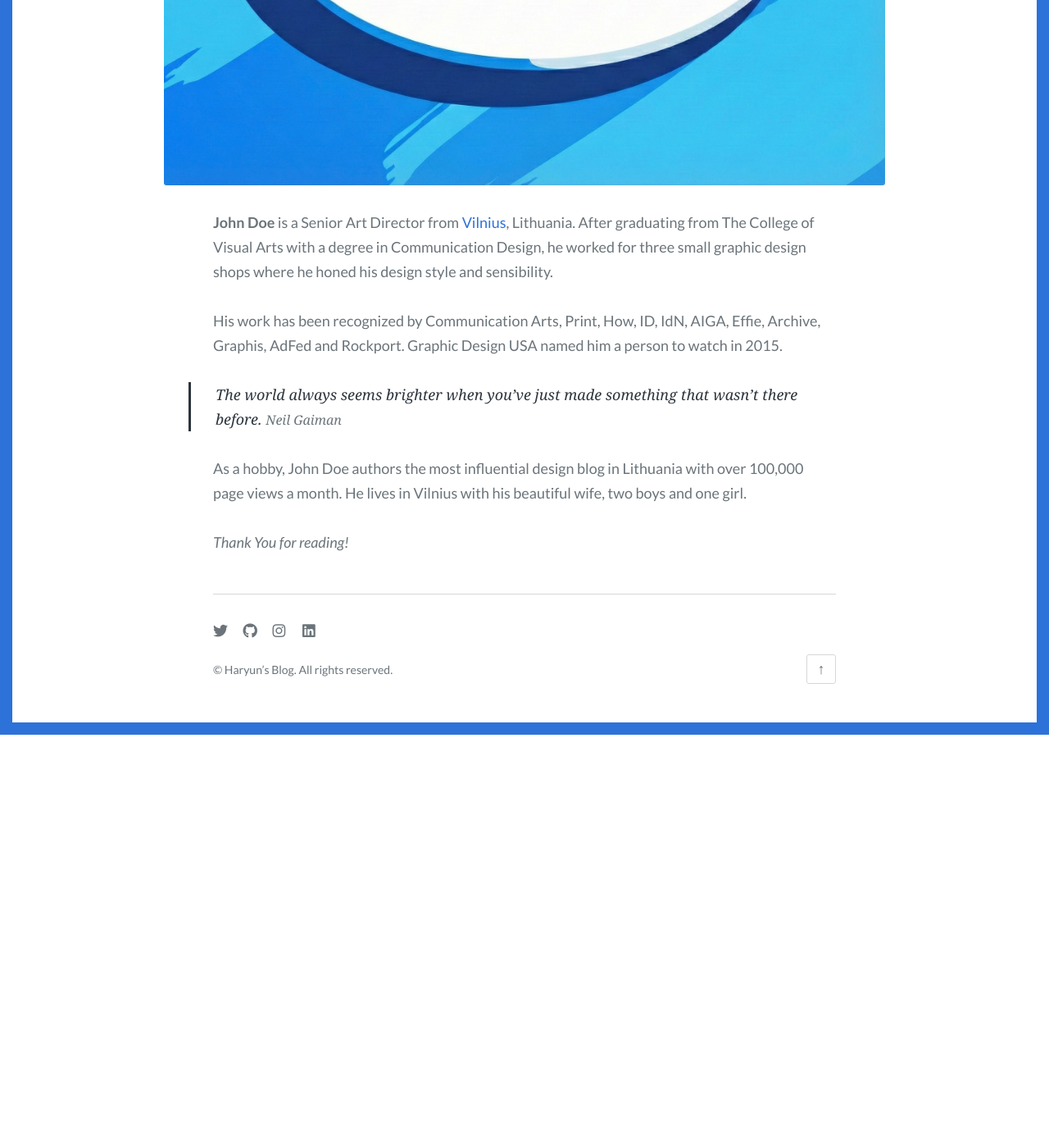
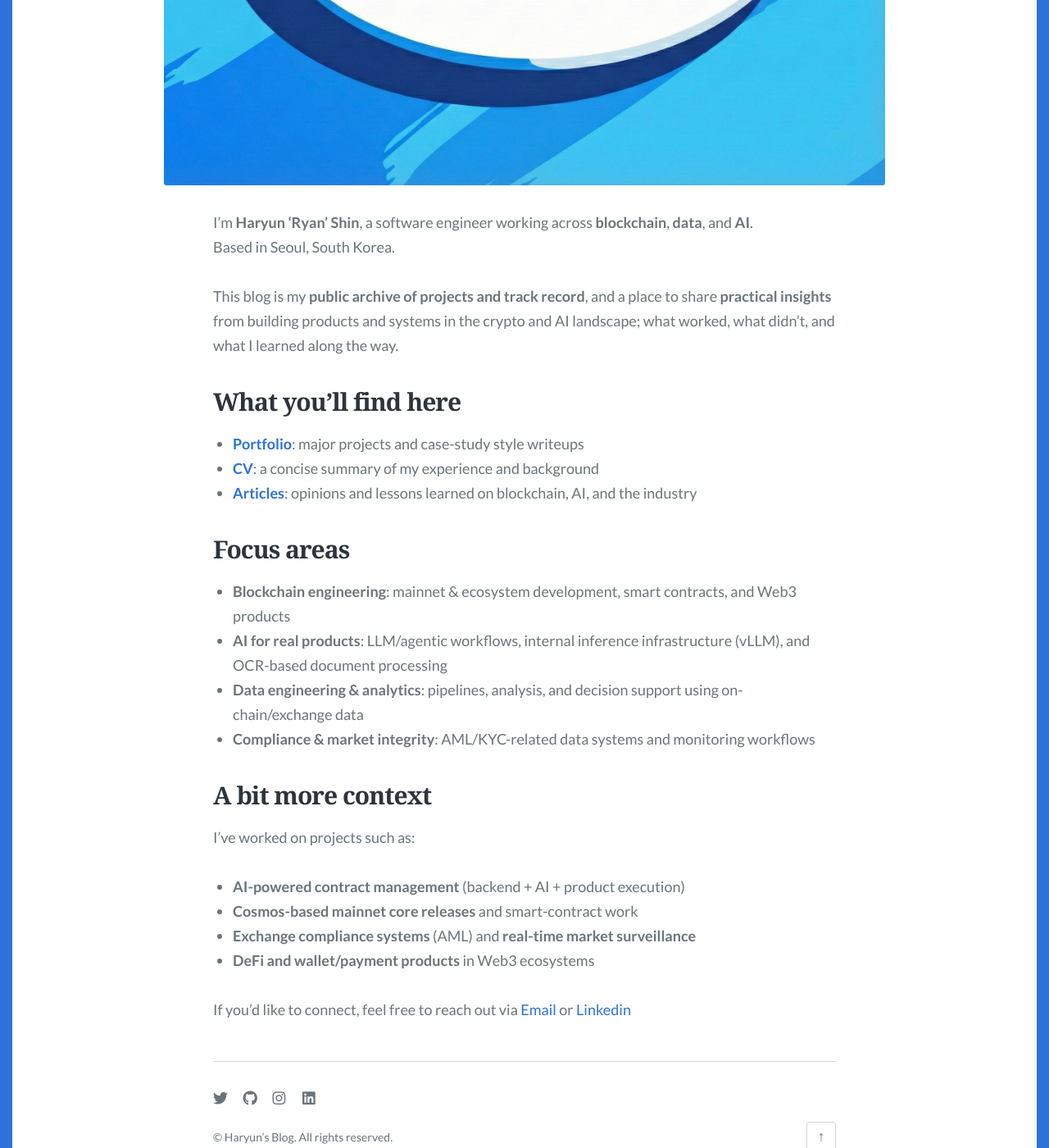
Before and after one commit to haryunio/haryun-io, a Jekyll site: the page built from haryun-io-blog/about.md, in a window 1280 px wide and 1400 px high, scrolled down 858 px. Shown: the whole window at 82% size. Built offline with Jekyll 4.4.1, drawn with Linux system fonts in a browser that asks for light colours; some web fonts are replaced; before the commit the page ends 1754 px from its top, so only the background shows below that.

Commit message:
docs: update "about" page

```diff
--- a/haryun-io-blog/about.md
+++ b/haryun-io-blog/about.md
@@ -1,17 +1,38 @@
 ---
 layout: page
-title: About this blog
+title: About
 permalink: /about/
-description: An optional about page for Scriptor Jekyll theme
+description: Projects, track record, and insights from building across blockchain, data, and AI.
 feature_image: images/cup_image.jpg
 ---
 
-**John Doe** is a Senior Art Director from [Vilnius](https://en.wikipedia.org/wiki/Vilnius), Lithuania. After graduating from The College of Visual Arts with a degree in Communication Design, he worked for three small graphic design shops where he honed his design style and sensibility.
+I’m **Haryun 'Ryan' Shin**, a software engineer working across **blockchain**, **data**, and **AI**.
+Based in Seoul, South Korea.
 
-His work has been recognized by Communication Arts, Print, How, ID, IdN, AIGA, Effie, Archive, Graphis, AdFed and Rockport. Graphic Design USA named him a person to watch in 2015.
+This blog is my **public archive of projects and track record**, and a place to share **practical insights** from building products and systems in the crypto and AI landscape; what worked, what didn’t, and what I learned along the way.
 
->The world always seems brighter when you’ve just made something that wasn’t there before. <cite>Neil Gaiman</cite>
 
-As a hobby, John Doe authors the most influential design blog in Lithuania with over 100,000 page views a month. He lives in Vilnius with his beautiful wife, two boys and one girl.
+## What you’ll find here
 
-*Thank You for reading!*
+- **[Portfolio](/portfolio/)**: major projects and case-study style writeups
+- **[CV](/cv/)**: a concise summary of my experience and background
+- **[Articles](/articles/)**: opinions and lessons learned on blockchain, AI, and the industry
+
+
+## Focus areas
+
+- **Blockchain engineering**: mainnet & ecosystem development, smart contracts, and Web3 products
+- **AI for real products**: LLM/agentic workflows, internal inference infrastructure (vLLM), and OCR-based document processing
+- **Data engineering & analytics**: pipelines, analysis, and decision support using on-chain/exchange data
+- **Compliance & market integrity**: AML/KYC-related data systems and monitoring workflows
+
+
+## A bit more context
+
+I’ve worked on projects such as:
+- **AI-powered contract management** (backend + AI + product execution)
+- **Cosmos-based mainnet core releases** and smart-contract work
+- **Exchange compliance systems** (AML) and **real-time market surveillance**
+- **DeFi and wallet/payment products** in Web3 ecosystems
+
+If you’d like to connect, feel free to reach out via [Email](mailto:me@haryun.io) or [Linkedin](https://www.linkedin.com/in/haryunshin/)
```
